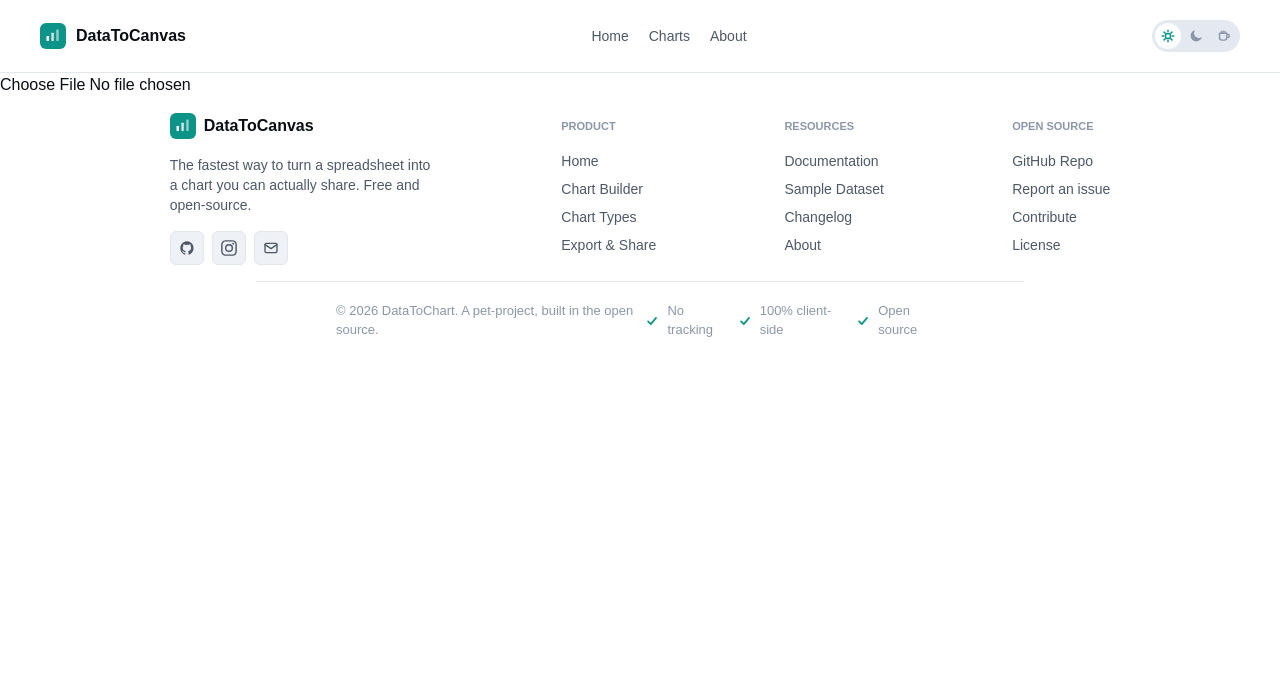
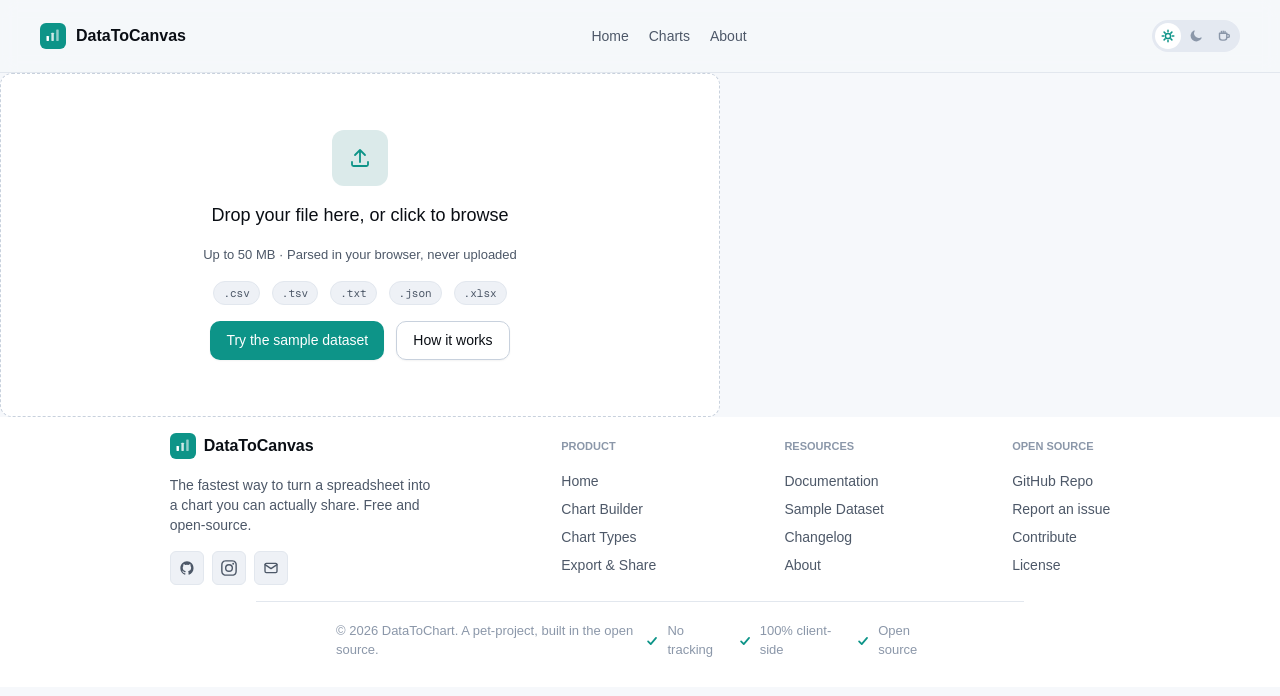
Before and after one commit to nazarenko-by/DataToCanvas, a Next.js app: page / in a window 1280 px wide. Shown: the top 696 px of the page. Built offline with nearby package versions, Linux system fonts and the light colour scheme.

Commit message:
file-uploader: cosmetic component

```diff
--- a/app/globals.css
+++ b/app/globals.css
@@ -1,7 +1,7 @@
 @import "tailwindcss";
 
 :root {
-	--: #f6f8fb;
+	--background: #f6f8fb;
 	--surface: #ffffff;
 	--surface-2: #eef1f6;
 	--surface-3: #e4e9f1;
@@ -18,8 +18,16 @@
 	--chart-3: #ea580c;
 	--chart-4: #db2777;
 	--chart-5: #2563eb;
+	--accent-soft: color-mix(in oklab, var(--accent) 14%, var(--background));
 	--shadow-sm: 0 1px 2px rgba(10, 14, 20, 0.05);
 	--shadow-md: 0 8px 28px rgba(10, 14, 20, 0.07), 0 1px 2px rgba(10, 14, 20, 0.04);
+	--r-mult: 1;
+	--r-xs: calc(4px * var(--r-mult));
+	--r-sm: calc(6px * var(--r-mult));
+	--r-md: calc(10px * var(--r-mult));
+	--r-lg: calc(14px * var(--r-mult));
+	--r-xl: calc(20px * var(--r-mult));
+	--r-pill: 9999px;
 }
 
 .dark {
@@ -84,6 +92,7 @@
 	--color-chart-3: var(--chart-3);
 	--color-chart-4: var(--chart-4);
 	--color-chart-5: var(--chart-5);
+	--color-accent-soft: var(--accent-soft);
 	--shadow-sm: var(--shadow-sm);
 	--shadow-md: var(--shadow-md);
 	--font-sans: var(--font-geist-sans);
--- a/src/assets/icons.tsx
+++ b/src/assets/icons.tsx
@@ -179,6 +179,23 @@ const IconMail = (p: IconProps) => (
 	</svg>
 );
 
+const IconUpload = (p: IconProps) => (
+	<svg
+		width="24"
+		height="24"
+		viewBox="0 0 24 24"
+		fill="none"
+		stroke="currentColor"
+		strokeWidth="1.8"
+		strokeLinecap="round"
+		strokeLinejoin="round"
+		{...p}
+	>
+		<path d="M12 16V4M7 9l5-5 5 5"></path>
+		<path d="M4 16v2.5A1.5 1.5 0 0 0 5.5 20h13A1.5 1.5 0 0 0 20 18.5V16"></path>
+	</svg>
+);
+
 export {
 	THEMES,
 	LogoMark,
@@ -195,4 +212,5 @@ export {
 	IconGithub,
 	IconInstagram,
 	IconMail,
+	IconUpload,
 };
--- a/src/components/FileUpload.tsx
+++ b/src/components/FileUpload.tsx
@@ -3,9 +3,15 @@
 import { useRef } from "react";
 import { parseCSV, ParseResult } from "@src/lib/csv-parser";
 
+import { IconUpload } from "../assets/icons";
+
+import "@src/styles/FileUploader.css";
+
 interface Props {
 	onParsed: (result: ParseResult) => void;
 }
+
+const fileFormats = [".csv", ".tsv", ".txt", ".json", ".xlsx"];
 
 export function FileUpload({ onParsed }: Props) {
 	const inputRef = useRef<HTMLInputElement>(null);
@@ -23,5 +29,26 @@ export function FileUpload({ onParsed }: Props) {
 		reader.readAsText(file);
 	};
 
-	return <input ref={inputRef} type="file" accept=".csv" onChange={handleChange} />;
+	return (
+		<div
+			className="file-upload w-full max-w-[720px] py-14 px-8 border-dashed border-border-strong border-[1.5px] rounded-xl flex flex-col items-center justify-center gap-4 cursor-pointer bg-surface hover:bg-accent-soft hover:border-accent transition-colors duration-200"
+			onClick={() => inputRef.current?.click()}
+		>
+			<input ref={inputRef} type="file" accept=".csv" onChange={handleChange} hidden />
+			<div className="icon flex justify-center items-center w-[56px] h-[56px] rounded-xl text-accent bg-accent-soft">
+				<IconUpload />
+			</div>
+			<h4 className="text-[18px]">Drop your file here, or click to browse</h4>
+			<p className="text-text-2 text-[13px]">Up to 50 MB · Parsed in your browser, never uploaded</p>
+			<div className="formats flex gap-3">
+				{fileFormats.map((format) => (
+					<span key={format}>{format}</span>
+				))}
+			</div>
+			<div className="flex gap-3">
+				<button className="bg-accent text-on-accent">Try the sample dataset</button>
+				<button className="text-text border-1 border-border-strong">How it works</button>
+			</div>
+		</div>
+	);
 }
--- /dev/null
+++ b/src/styles/FileUploader.css
@@ -0,0 +1,32 @@
+.file-upload .formats span {
+	font-size: 11px;
+	padding: 3px 9px;
+	border-radius: var(--r-pill);
+	background: var(--surface-2);
+	color: var(--text-2);
+	font-family: "Geist Mono", monospace;
+	border: 1px solid var(--border);
+}
+
+.file-upload button {
+	display: inline-flex;
+	align-items: center;
+	gap: 8px;
+	padding: 8px 16px;
+	border-radius: var(--r-md);
+	font: inherit;
+	font-weight: 500;
+	font-size: 14px;
+	cursor: pointer;
+	transition:
+		transform 0.12s,
+		box-shadow 0.15s,
+		filter 0.15s;
+	box-shadow: var(--shadow-sm);
+}
+
+.file-upload button:hover {
+	transform: translateY(-1px);
+	box-shadow: var(--shadow-md);
+	filter: brightness(1.04);
+}
```
